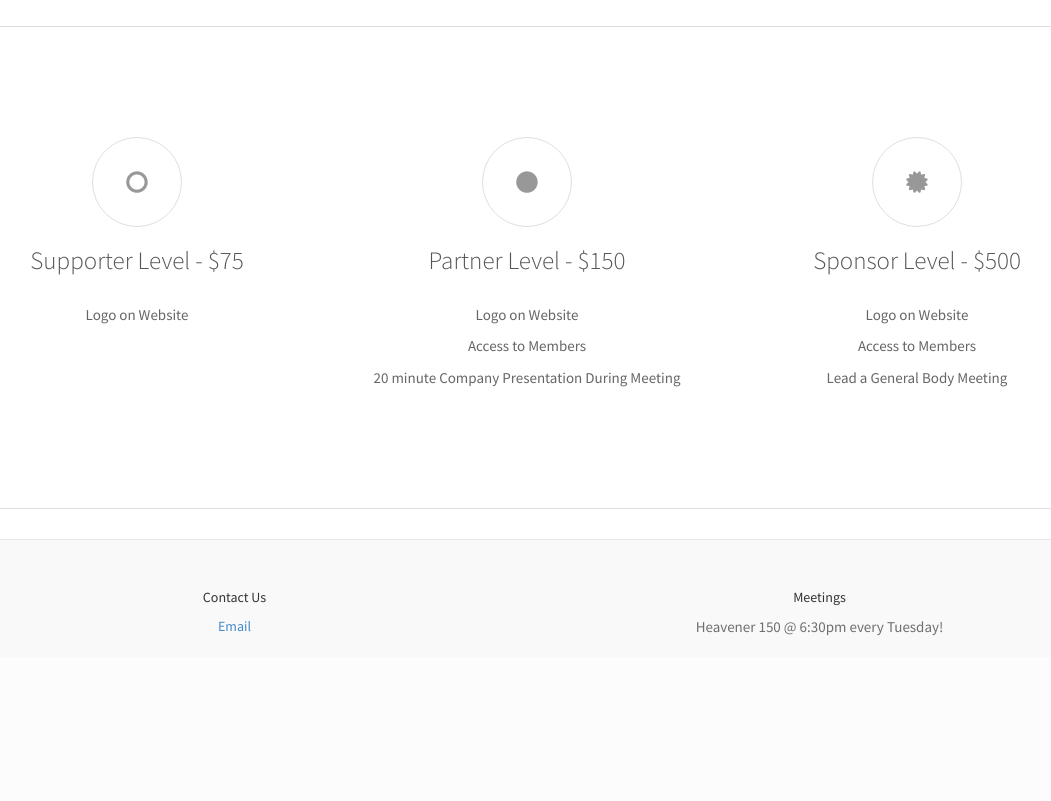
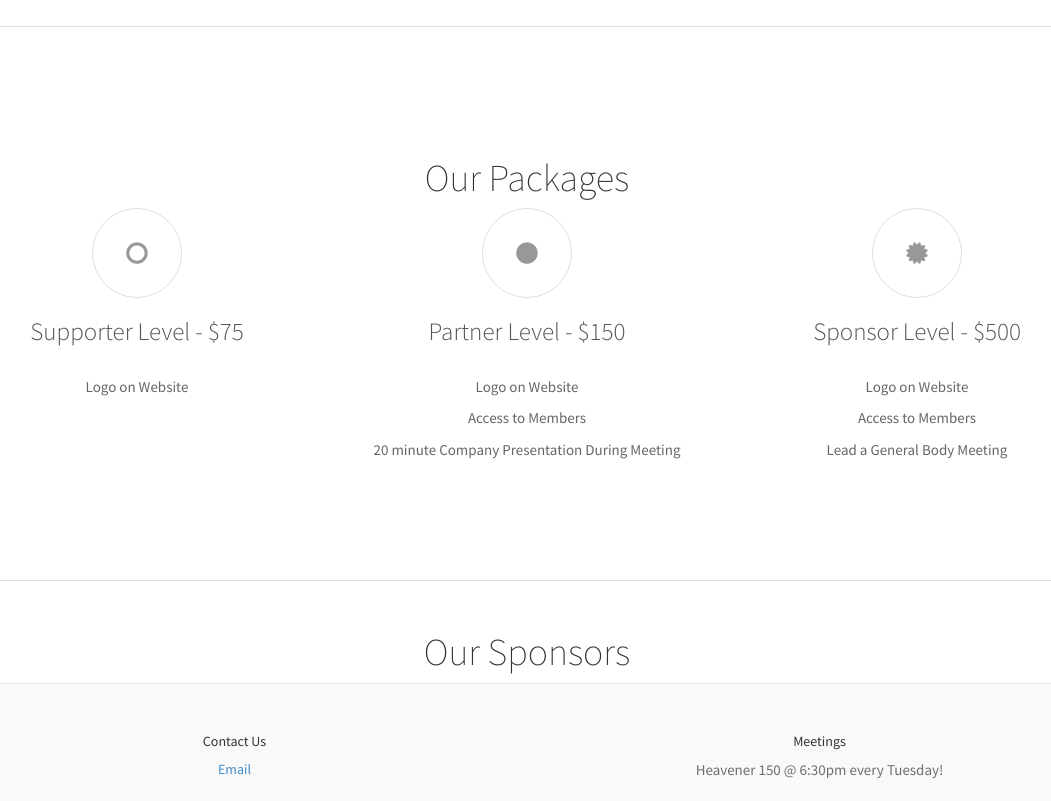
Before and after one commit to gatortechuf/gatortechuf.com, a Django app: page /recruiters/ in a window 1280 px wide. Shown: the part 470-1271 px from the top of the page, without its empty margins (113-1164 px from the left). Before the commit the page ends 1106 px from the top, so only its background shows below. Run offline with Django 3.2, Linux system fonts and the light colour scheme; data that the repository does not hold is empty; some libraries are stand-ins or nearby versions.

Commit message:
template finished

```diff
--- a/src/recruiters/templates/recruiters/recruiters.html
+++ b/src/recruiters/templates/recruiters/recruiters.html
@@ -35,6 +35,11 @@
     <div class="container">
         <div class="service-wrapper">
             <div class="row">
+                <div class="col-md-12 text-center">
+                    <h2>Our Packages</h2>
+                </div>
+            </div>
+            <div class="row">
                 <div class="col-md-4 col-sm-12">
                     <div class="block wow fadeInRight">
                         <div class="icon">
@@ -67,22 +72,25 @@
                     </div>
                 </div>
             </div>
-            <div class="row">
-            </div>
         </div>
     </div>
 </section>
 <section id="logos">
     <div class="container">
         <div class="service-wrapper">
+            <div class="row">
+                <div class="col-md-12 text-center">
+                    <h2>Our Sponsors</h2>
+                </div>
+            </div>
             {% for logo in logos %}
                 {% if forloop.first or forloop.counter0|divisibleby:2 %}
                     <div class="row">
                 {% endif %}
                 {% if forloop.last and forloop.counter0|divisibleby:2 %}
-                    <div class="thumbnail col-md-12">
+                    <div class="col-md-12">
                 {% else %}
-                    <div class="thumbnail col-md-6">
+                    <div class="col-md-6">
                 {% endif %}
                     <span class="text-center">
                         <a href="{{ logo.url_name }}">
```
